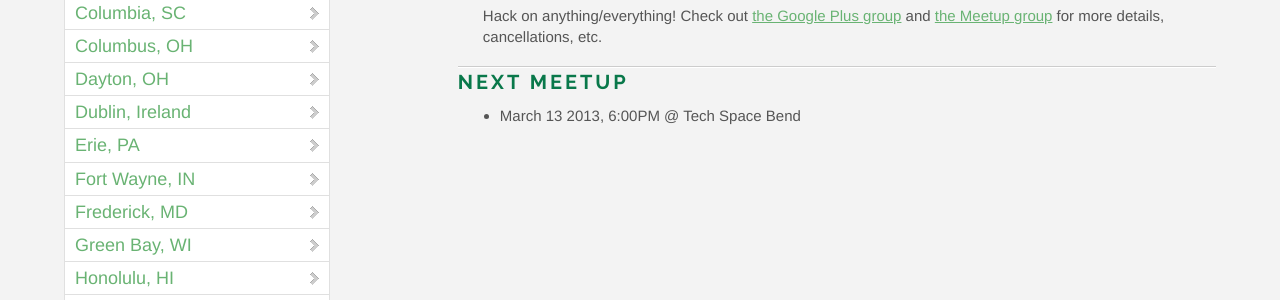
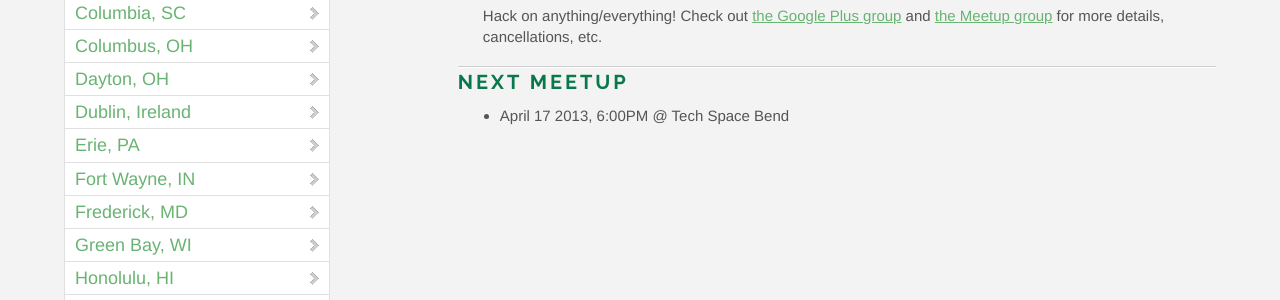
Before and after one commit to OpenHack/openhack.github.com, a Jekyll site: the page built from bend/index.markdown, in a window 1280 px wide. Shown: the part 750-1050 px from the top of the page. Built offline with Jekyll 4.4.1, drawn with Linux system fonts in a browser that asks for light colours; nearby versions of some CDN libraries; Markdown is read by kramdown in place of the engine named in the settings; comment, search, counter and statistics services are not loaded.

Commit message:
update Bend

```diff
--- a/bend/index.markdown
+++ b/bend/index.markdown
@@ -16,4 +16,4 @@ group](https://plus.google.com/communities/101259262590578399151) and
 
 ### Next meetup
 
-* March 13 2013, 6:00PM @ Tech Space Bend
+* April 17 2013, 6:00PM @ Tech Space Bend
```
